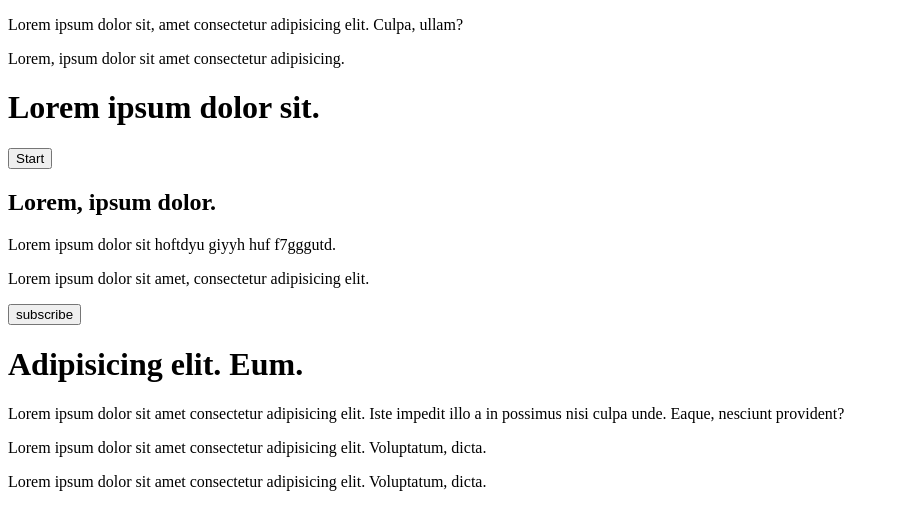
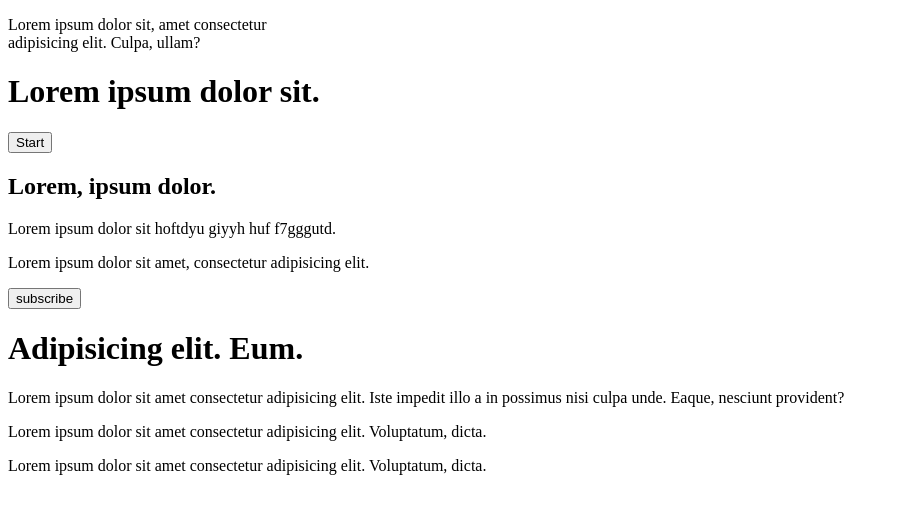
Before and after one commit to AzariahSILAS/practice-layout, a plain HTML site: page layout/index.html in a window 1280 px wide. Shown: the whole page, without its empty margins (0-899 px from the left). Drawn offline with Linux system fonts and the light colour scheme.

Commit message:
Update index.html
added i knew layout from pintrest

```diff
--- a/layout/index.html
+++ b/layout/index.html
@@ -11,17 +11,14 @@
         <div class="nav-icon"></div>
         <div class="logo-div"></div>
     </header>
-   <div class="maine-container">
+   <div class="maine-container1">
         <div class="text-box">
-            <p>Lorem ipsum dolor sit, amet consectetur adipisicing elit. Culpa, ullam?</p>
-            <p>Lorem, ipsum dolor sit amet consectetur adipisicing.</p>
+            <p>Lorem ipsum dolor sit, amet consectetur <br> adipisicing elit. Culpa, ullam?</p>
             <h1>Lorem ipsum dolor sit.</h1>
             <button>Start</button>
         </div>
-        <div class="img-box">
-            <div class="img-div1"></div>
-            <div class="img-div2"></div>
-        </div>
+        <div class="img-div1"></div>
+        <div class="img-div2"></div>
    </div>
    <!-- -------------- -->
    <div class="maine-container block">
```
